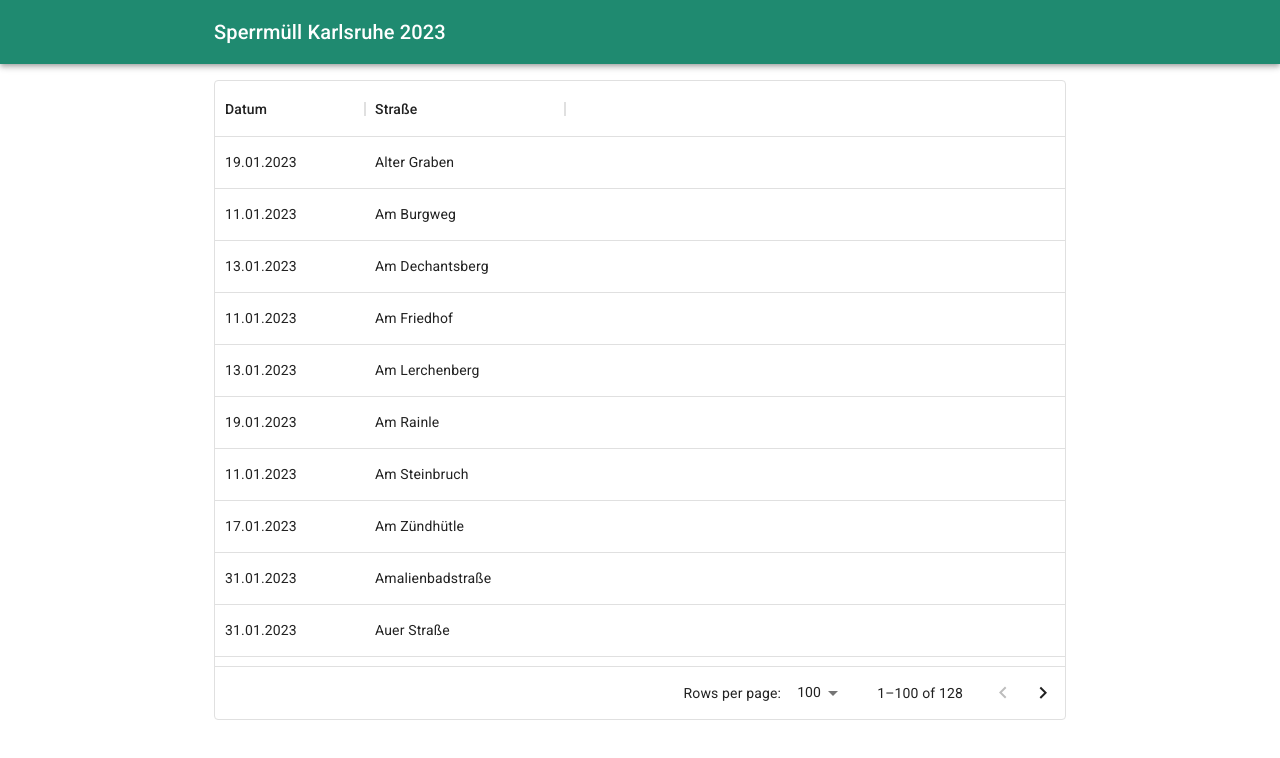
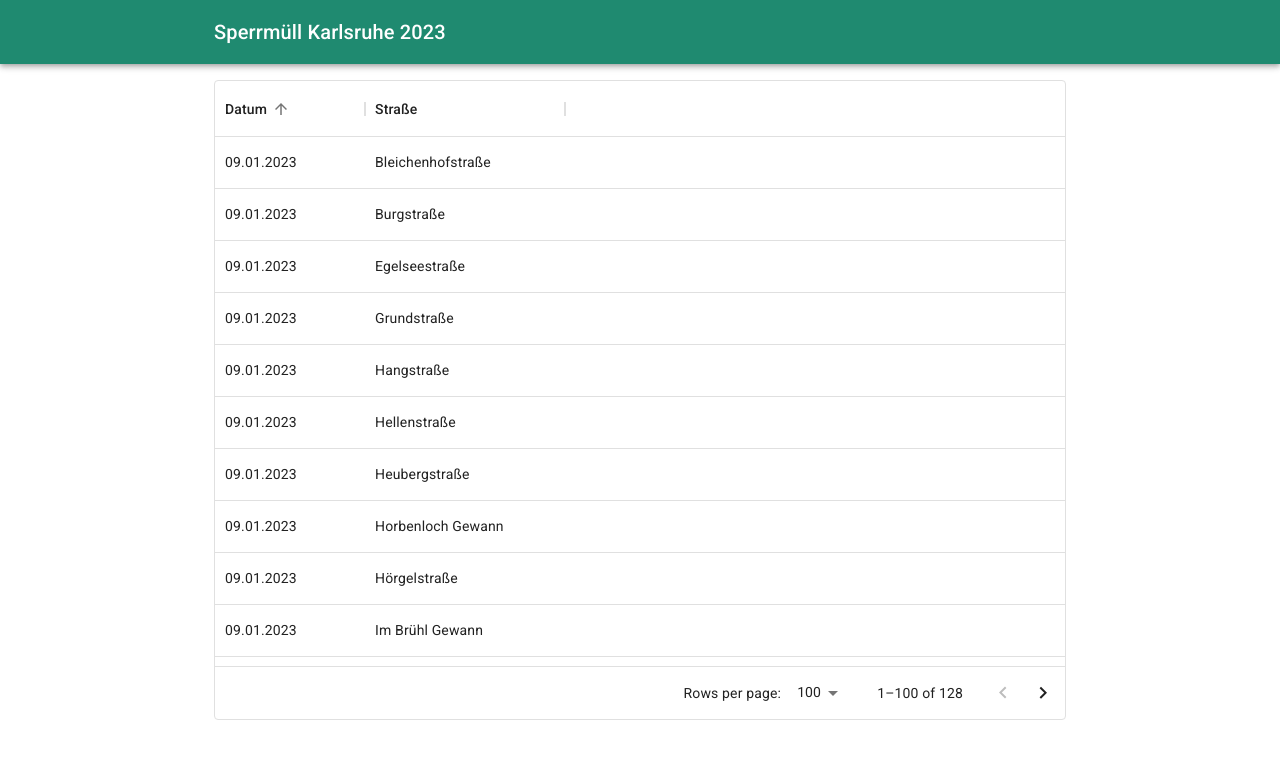
Before and after one commit to hoepfnerdennis/bulk-waste-ka, a Next.js app: page /month/01 in a window 1280 px wide. Shown: the top 758 px of the page. Built offline with nearby package versions, Linux system fonts and the light colour scheme.

Commit message:
default sort by date

```diff
--- a/src/pages/month/[month].tsx
+++ b/src/pages/month/[month].tsx
@@ -11,19 +11,25 @@ import { Box } from "@mui/system";
 export default function Month({
   streets,
 }: InferGetStaticPropsType<typeof getStaticProps>) {
-  const rows: GridRowsProp = streets.map(({ date, street }, id) => ({
-    id,
-    col1: date,
-    col2: street,
-  }));
+  const rows: GridRowsProp = streets.map(({ date, street }, id) => {
+    return { id, date, street };
+  });
   const columns: GridColDef[] = [
-    { field: "col1", headerName: "Datum", type: "date", width: 150 },
-    { field: "col2", headerName: "Straße", minWidth: 200 },
+    { field: "date", headerName: "Datum", type: "date", width: 150 },
+    { field: "street", headerName: "Straße", minWidth: 200 },
   ];
 
   return (
     <Box height="80vh" my={2}>
-      <DataGrid rows={rows} columns={columns} />
+      <DataGrid
+        rows={rows}
+        columns={columns}
+        initialState={{
+          sorting: {
+            sortModel: [{ field: "date", sort: "asc" }],
+          },
+        }}
+      />
     </Box>
   );
 }
```
